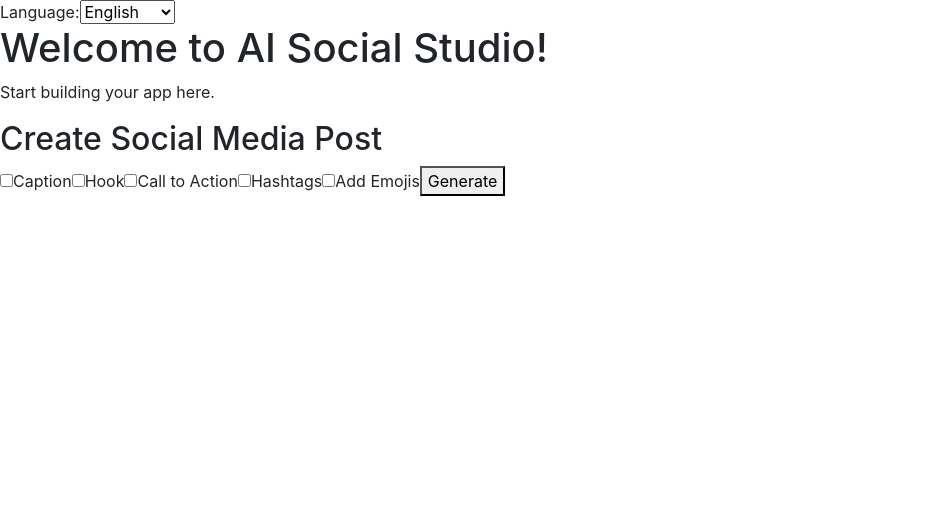
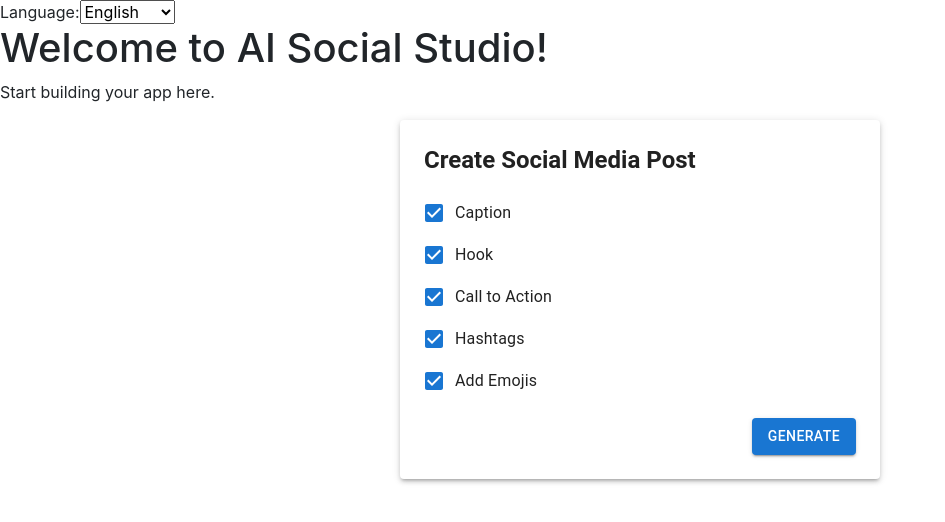
Before and after one commit to ster4runsneakers/ai-social-studio, a React (Create React App) app: page / in a window 1280 px wide. Shown: the top 522 px of the page, without its empty margins (0-945 px from the left). Built offline with nearby package versions, Linux system fonts and the light colour scheme.

Commit message:
Refactor SocialPostCreator to use MUI components

```diff
--- a/src/components/SocialPostCreator.jsx
+++ b/src/components/SocialPostCreator.jsx
@@ -1,6 +1,15 @@
 import React from "react";
+import {
+  Box,
+  Paper,
+  Typography,
+  FormGroup,
+  FormControlLabel,
+  Checkbox,
+  Button,
+  useMediaQuery,
+} from "@mui/material";
 
-function SocialPostCreator({ lang }) {
 const messages = {
   en: {
     title: "Create Social Media Post",
@@ -22,35 +31,37 @@ function SocialPostCreator({ lang }) {
   },
 };
 
+function SocialPostCreator({ lang }) {
   const t = messages[lang];
+  const isMobile = useMediaQuery("(max-width:600px)");
 
   return (
-    <div>
-      <h2>{t.title}</h2>
-      <form>
-        <label>
-          <input type="checkbox" />
-          {t.caption}
-        </label>
-        <label>
-          <input type="checkbox" />
-          {t.hook}
-        </label>
-        <label>
-          <input type="checkbox" />
-          {t.cta}
-        </label>
-        <label>
-          <input type="checkbox" />
-          {t.hashtags}
-        </label>
-        <label>
-          <input type="checkbox" />
-          {t.emojis}
-        </label>
-        <button type="button">{t.generate}</button>
-      </form>
-    </div>
+    <Box sx={{ my: 2 }}>
+      <Paper
+        elevation={3}
+        sx={{
+          p: isMobile ? 2 : 3,
+          maxWidth: 480,
+          mx: "auto",
+        }}
+      >
+        <Typography variant={isMobile ? "h6" : "h5"} sx={{ mb: 2, fontWeight: "bold" }}>
+          {t.title}
+        </Typography>
+        <FormGroup>
+          <FormControlLabel control={<Checkbox defaultChecked />} label={t.caption} />
+          <FormControlLabel control={<Checkbox defaultChecked />} label={t.hook} />
+          <FormControlLabel control={<Checkbox defaultChecked />} label={t.cta} />
+          <FormControlLabel control={<Checkbox defaultChecked />} label={t.hashtags} />
+          <FormControlLabel control={<Checkbox defaultChecked />} label={t.emojis} />
+        </FormGroup>
+        <Box sx={{ display: "flex", justifyContent: "flex-end", mt: 2 }}>
+          <Button variant="contained" color="primary">
+            {t.generate}
+          </Button>
+        </Box>
+      </Paper>
+    </Box>
   );
 }
 
```
Lines whose indentation alone changed are shown as unchanged.
